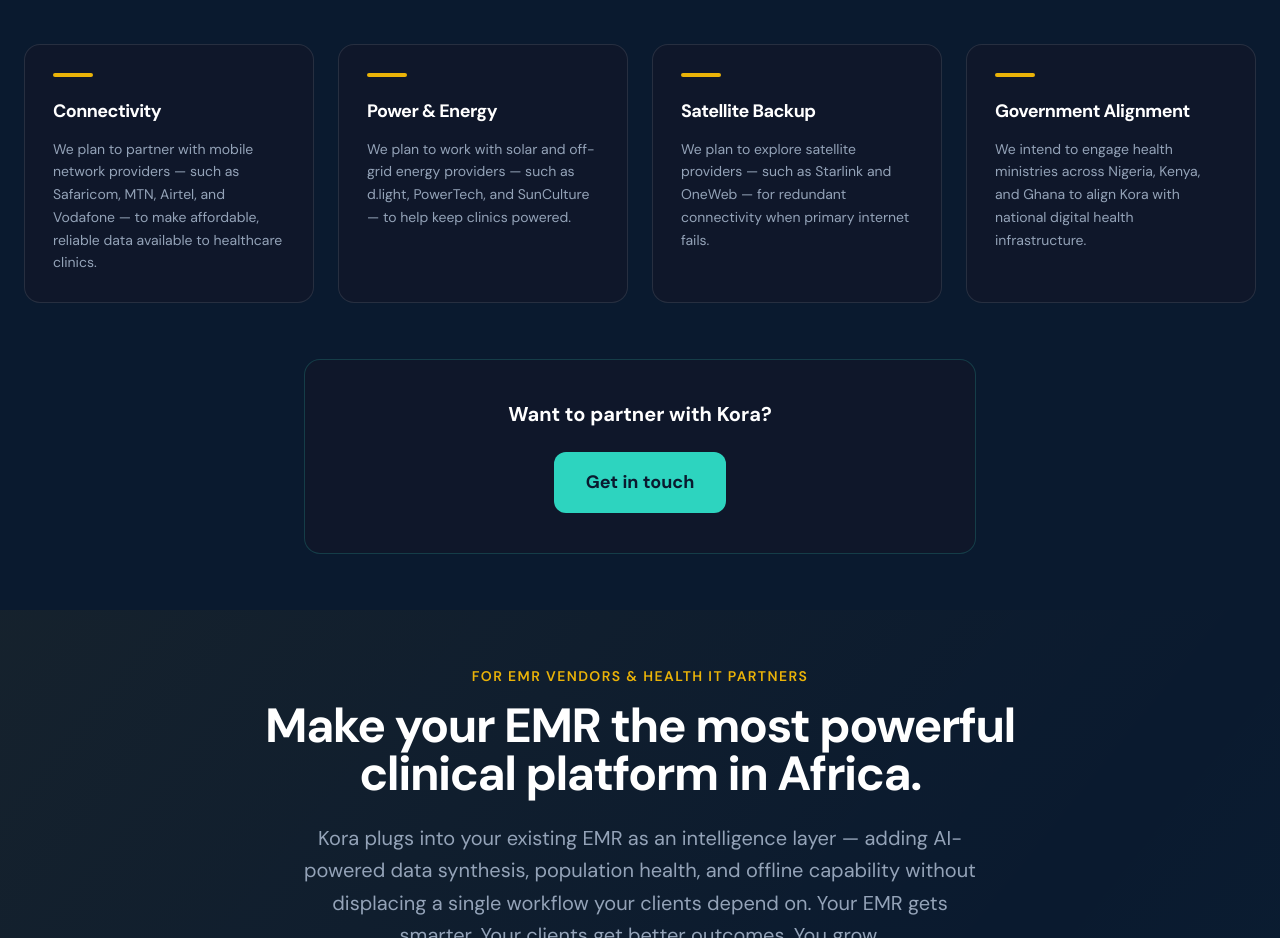
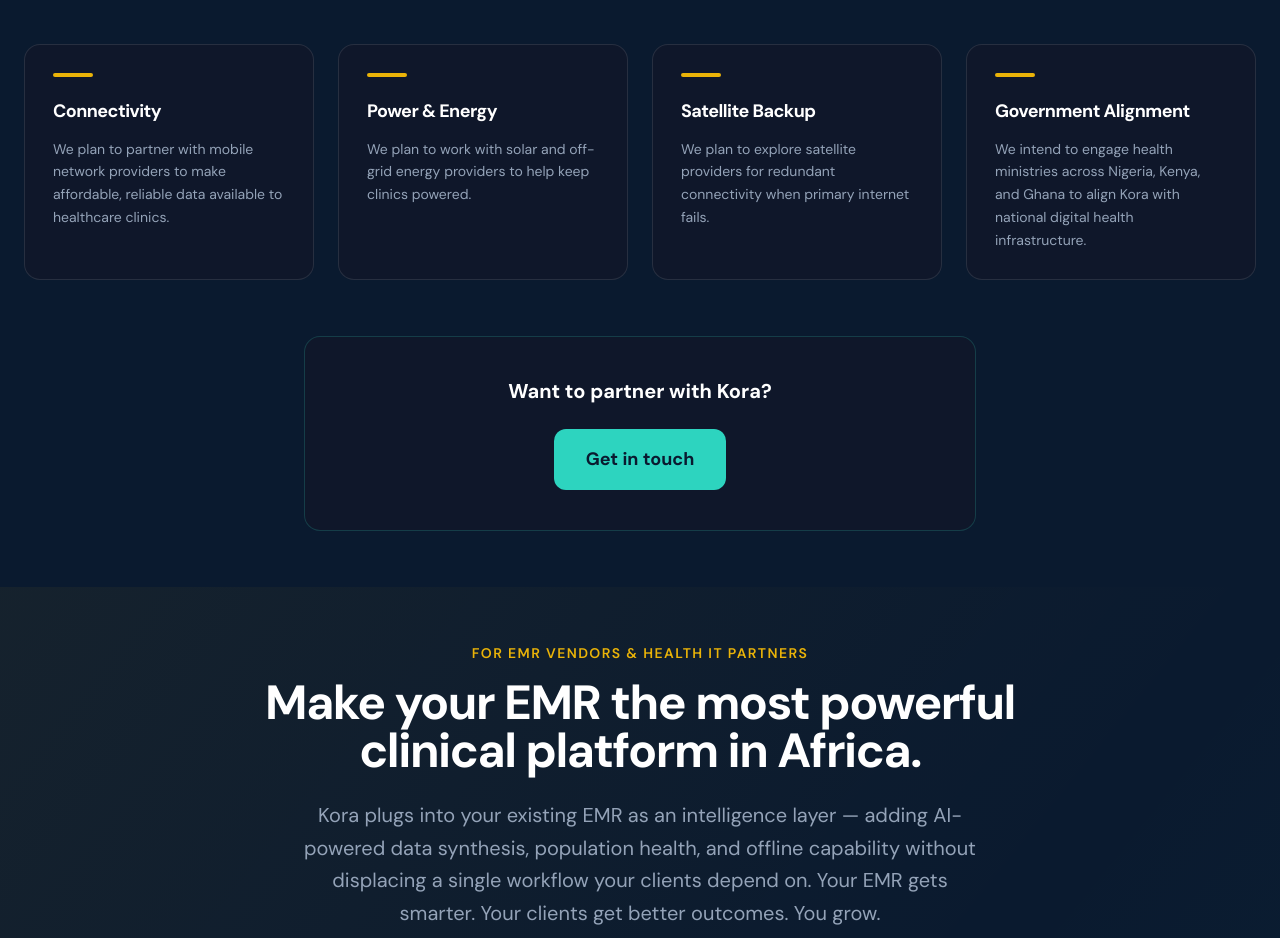
Before and after one commit to ekeneajufo-ux/kora-health-website, a Next.js app: page / in a window 1280 px wide. Shown: the part 7440-8378 px from the top of the page. Built offline with nearby package versions, Linux system fonts and the light colour scheme.

Commit message:
Remove named company examples from Infrastructure section
Co-Authored-By: Claude Opus 4.8 (1M context) <noreply@anthropic.com>

```diff
--- a/app/page.tsx
+++ b/app/page.tsx
@@ -833,9 +833,9 @@ export default function Home() {
           </p>
           <div className="grid md:grid-cols-2 lg:grid-cols-4 gap-6">
             {[
-              { title: 'Connectivity', body: "We plan to partner with mobile network providers — such as Safaricom, MTN, Airtel, and Vodafone — to make affordable, reliable data available to healthcare clinics." },
-              { title: 'Power & Energy', body: "We plan to work with solar and off-grid energy providers — such as d.light, PowerTech, and SunCulture — to help keep clinics powered." },
-              { title: 'Satellite Backup', body: "We plan to explore satellite providers — such as Starlink and OneWeb — for redundant connectivity when primary internet fails." },
+              { title: 'Connectivity', body: "We plan to partner with mobile network providers to make affordable, reliable data available to healthcare clinics." },
+              { title: 'Power & Energy', body: "We plan to work with solar and off-grid energy providers to help keep clinics powered." },
+              { title: 'Satellite Backup', body: "We plan to explore satellite providers for redundant connectivity when primary internet fails." },
               { title: 'Government Alignment', body: "We intend to engage health ministries across Nigeria, Kenya, and Ghana to align Kora with national digital health infrastructure." },
             ].map((item, i) => (
               <div key={i} className="bg-[#0F172A] border border-white/10 rounded-2xl p-7 text-left hover:border-[#2DD4BF]/30 transition-colors">
```
